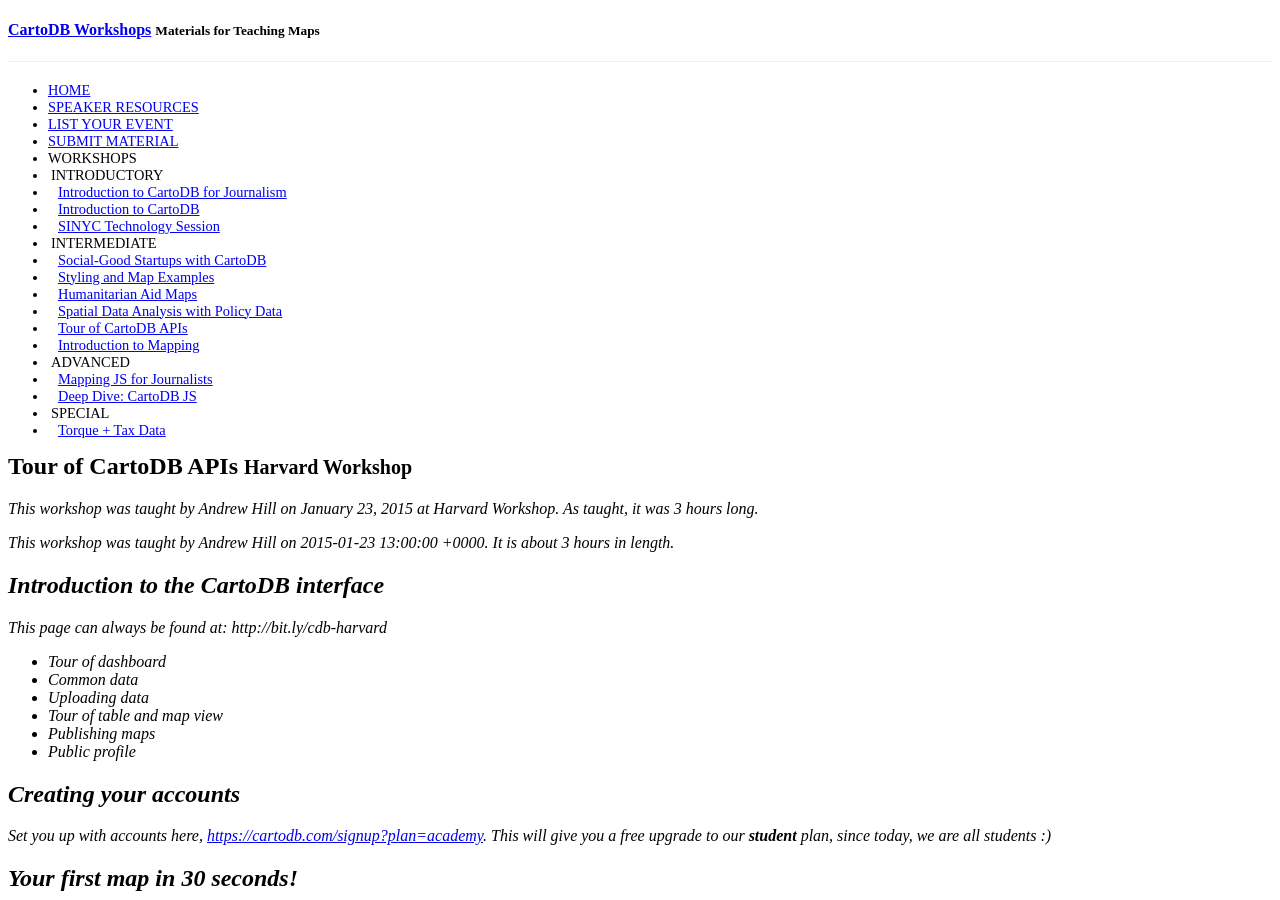
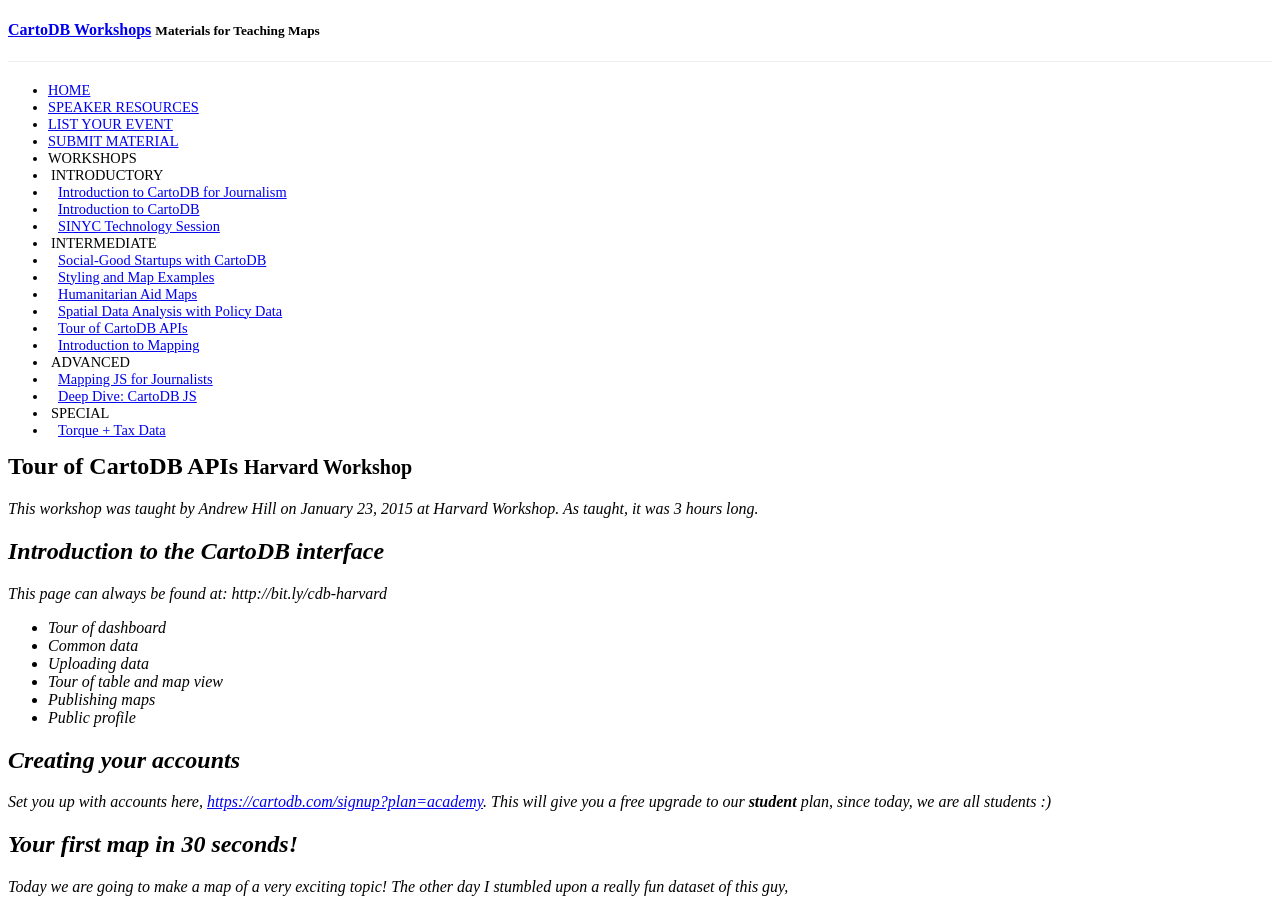
Before and after one commit to CartoDB/training, a Jekyll site: the page built from _posts/2015-01-23-harvard.md, in a window 1280 px wide and 900 px high. Built offline with Jekyll 4.4.1, drawn with Linux system fonts in a browser that asks for light colours; a style sheet for code colours, icons or effects is not loaded.

Commit message:
removed unneeded line

```diff
--- a/_posts/2015-01-23-harvard.md
+++ b/_posts/2015-01-23-harvard.md
@@ -7,8 +7,6 @@
 author: 'Andrew Hill'
 length: 3
 ---
-
-_This workshop was taught by {{ page.author }} on {{ page.date }}. It is about {{ page.length }} hours in length._
 
 ## Introduction to the CartoDB interface
 
```
